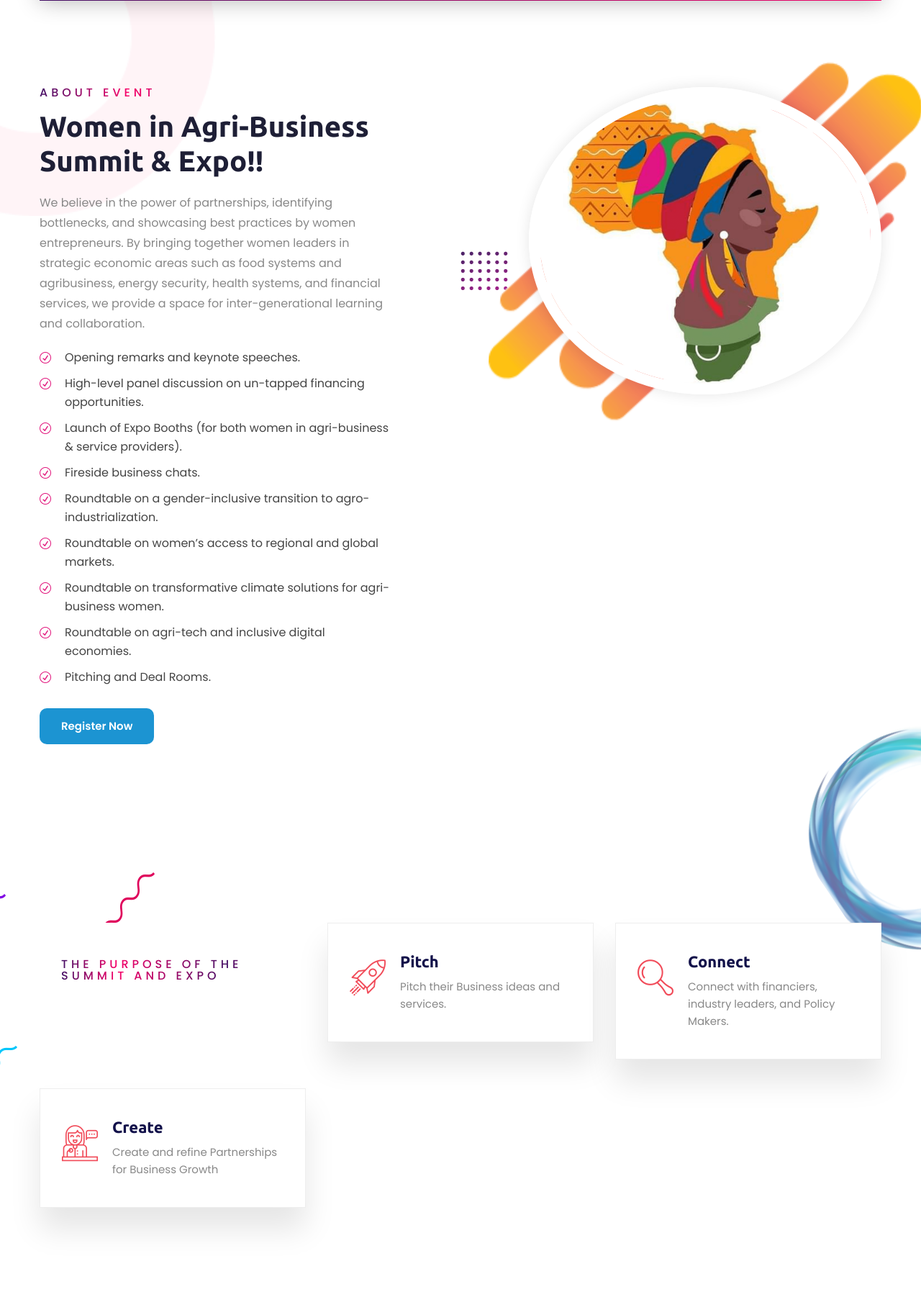
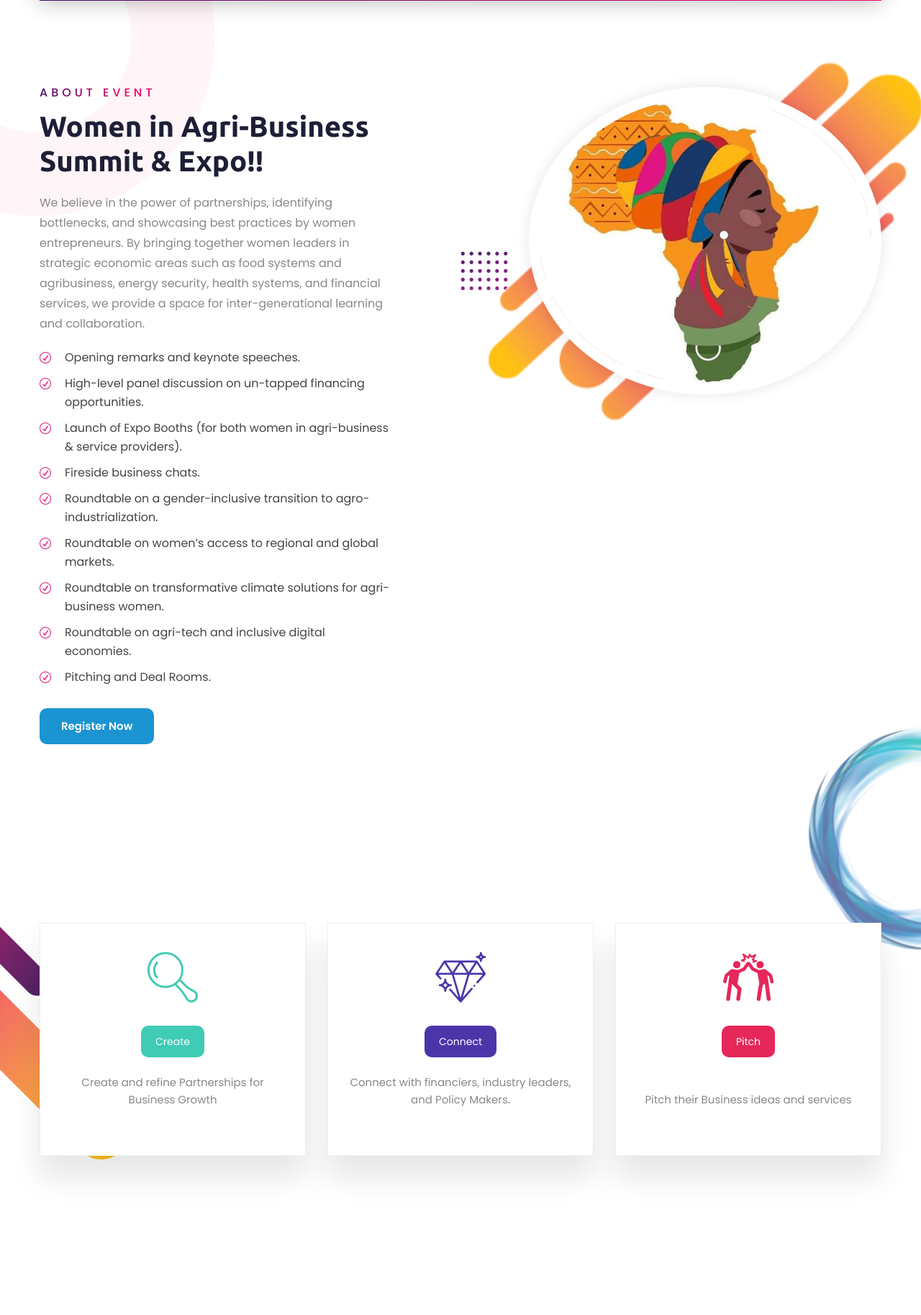
Before and after one commit to RachealN/summit-website, a Laravel app: page / in a window 1280 px wide. Shown: the part 973-2800 px from the top of the page at 72% size. Run offline with Laravel 10, Linux system fonts and the light colour scheme.

```diff
--- a/resources/views/site/layout/navbar.blade.php
+++ b/resources/views/site/layout/navbar.blade.php
@@ -6,9 +6,9 @@
 
         <div class="auto-container clearfix">
 
-            <div class="logo-box">
+            {{-- <div class="logo-box">
                 <div class="logo"><a href="index.html"><img src="images/logo6.png" alt="" title=""></a></div>
-            </div>
+            </div> --}}
 
             <!--Nav Box-->
             <div class="nav-outer clearfix">
@@ -29,6 +29,7 @@
                             <li><a href="{{ route('about') }}">About</a></li>
                             <li><a href="{{ route('speakers') }}">Speakers</a></li>
                             <li><a href="{{ route('events') }}">Events</a></li>
+                            <li><a href="{{ route('gallery') }}">Gallery</a></li>
                             <li><a href="{{ route('contact') }}">Contact</a></li>
                         </ul>
                     </div>
--- a/resources/views/site/pages/home.blade.php
+++ b/resources/views/site/pages/home.blade.php
@@ -5,83 +5,48 @@
 @section('content')
     <!-- Banner Section -->
     <section class="banner-section">
-
         <div class="banner-carousel owl-carousel owl-theme">
-
             <!-- Slide Item -->
-
             <div class="slide-item" style="background-image: url(images/main-slider/background-img.png);">
-
                 <div class="auto-container">
-
                     <div class="content-box">
-
                         <span class="title">The Source of the Nile</span>
-
                         <h2 class="p-0 m-0"> Women in Agri-Business Summit & Expo</h2>
-
                         <ul class="info-list">
-
                             <li><strong>Main Theme:</strong> New Pathways for Inclusive Transformation in Africa</li>
-
-                        </ul>
-
+                        </ul>
                         <ul class="info-list">
-
                             <li><strong>Subtheme:</strong> Partnerships for Investment and Economic Growth in
                                 Communities
                             </li>
-
-                        </ul>
-
+                        </ul>
                         <ul class="info-list">
-
                             <li><strong> Register here to attend in person or Virtually</strong></li>
-
                         </ul>
                         <div class="btn-box"><a href="register.html" class="theme-btn btn-style-two"><span
                                     class="btn-title">Register Now</span></a></div>
-
-                    </div>
-
-                </div>
-
-            </div>
-
+                    </div>
+                </div>
+            </div>
 
             <!-- Slide Item -->
 
             <div class="slide-item" style="background-image: url(images/gallery/expo1.png);">
-
                 <div class="auto-container">
-
                     <div class="content-box">
-
                         <span class="title">The Source of the Nile</span>
-
                         <h2> Women in Agri-Business Summit & Expo</h2>
-
                         <ul class="info-list">
-
                             <li><strong>Main Theme:</strong> New Pathways for Inclusive Transformation in Africa</li>
-
-                        </ul>
-
+                        </ul>
                         <ul class="info-list">
-
                             <li><strong>Subtheme:</strong> Partnerships for Investment and Economic Growth in
                                 Communities
                             </li>
                         </ul>
-
                         <ul class="info-list">
-
                             <li><strong> Register here to attend in person or Virtually</strong></li>
-
-                        </ul>
-
-                        <!-- <div class="title">Register here to attend in person or Virtually</div> -->
-                        <!-- <br> -->
+                        </ul>
                         <div class="btn-box"><a href="register.html" class="theme-btn btn-style-two"><span
                             class="btn-title">Register Now</span></a></div>
 
@@ -206,127 +171,49 @@
 
 
     <!-- Features Section Two -->
-    <section class="features-section-two">
-
+
+    <section class="features-section">
         <div class="auto-container">
-
             <div class="anim-icons">
-
-                <span class="icon twist-line-1 wow zoomIn"></span>
-
-                <span class="icon twist-line-2 wow zoomIn" data-wow-delay="1s"></span>
-
-                <span class="icon twist-line-3 wow zoomIn" data-wow-delay="2s"></span>
-
-            </div>
-
-
+                <span class="icon icon-shape-3 wow fadeIn"></span>
+                <span class="icon icon-line-1 wow fadeIn"></span>
+            </div>
             <div class="row">
-
-                <!-- Title Block -->
-
-                <div class="title-block col-lg-4 col-md-12 col-sm-12 wow fadeInUp">
-
-                    <div class="inner-box">
-
-                        <div class="sec-title">
-
-                            <span class="title">THE PURPOSE OF THE SUMMIT AND EXPO</span>
-
-                            <!-- <h2>THE EXPO </h2> -->
-
-                        </div>
-
-                    </div>
-
-                </div>
-
-
                 <!-- Feature Block -->
-
-                <div class="feature-block-two col-lg-4 col-md-6 col-sm-12 wow fadeInUp">
-
-                    <div class="inner-box">
-
-                        <div class="icon-box"><span class="icon flaticon-rocket-ship"></span></div>
-
-                        <h4><a>Pitch</a></h4>
-
-                        <div class="text">Pitch their Business ideas and services.</div>
-
-                    </div>
-
-                </div>
+                <div class="feature-block col-lg-4 col-md-6 col-sm-12 wow fadeInUp">
+                    <div class="inner-box">
+                        <div class="icon-box"><span class="icon flaticon-search"></span></div>
+                        <div class="link-box"><a class="theme-btn">Create</a></div>
+                        <br>
+                        <div class="text">Create and refine Partnerships for Business Growth</div>
+                    </div>
+
+                </div>
+
 
 
                 <!-- Feature Block -->
 
-                <div class="feature-block-two col-lg-4 col-md-6 col-sm-12 wow fadeInUp">
-
-                    <div class="inner-box">
-
-                        <div class="icon-box"><span class="icon flaticon-search"></span></div>
-
-                        <h4><a>Connect</a></h4>
-
+                <div class="feature-block col-lg-4 col-md-6 col-sm-12 wow fadeInUp" data-wow-delay="400ms">
+                    <div class="inner-box">
+                        <div class="icon-box"><span class="icon flaticon-diamond-1"></span></div>
+                        <div class="link-box"><a class="theme-btn">Connect</a></div>
+                        <br>
                         <div class="text">Connect with financiers, industry leaders, and Policy Makers.</div>
                     </div>
 
                 </div>
 
-
                 <!-- Feature Block -->
-
-                <!-- <div class="feature-block-two col-lg-4 col-md-6 col-sm-12 wow fadeInUp" data-wow-delay="400ms">
-
-                    <div class="inner-box">
-
-                        <div class="icon-box"><span class="icon flaticon-diamond-1"></span></div>
-
-                        <h4><a href="https://expert-themes.com/support/ticket/7690">Pitch</a></h4>
-
-                        <div class="text">Pitch their Business ideas and services.</div>
-
-                    </div>
-
-                </div> -->
-
-
-                <!-- Feature Block -->
-
-                <!-- <div class="feature-block-two col-lg-4 col-md-6 col-sm-12 wow fadeInUp" data-wow-delay="800ms">
-
-                    <div class="inner-box">
-
+                <div class="feature-block col-lg-4 col-md-6 col-sm-12 wow fadeInUp" data-wow-delay="800ms">
+                    <div class="inner-box">
                         <div class="icon-box"><span class="icon flaticon-success"></span></div>
-
-                        <h4><a href="https://expert-themes.com/support/ticket/7690">Connect</a></h4>
-
-                        <div class="text">Connect with financiers, industry leaders, and Policy Makers.</div>
-
-                    </div>
-
-                </div> -->
-
-
-                <!-- Feature Block -->
-
-                <div class="feature-block-two col-lg-4 col-md-6 col-sm-12 wow fadeInUp" data-wow-delay="1200ms">
-
-                    <div class="inner-box">
-
-                        <div class="icon-box"><span class="icon flaticon-lecture"></span></div>
-
-                        <h4><a>Create</a></h4>
-
-                        <div class="text">Create and refine Partnerships for Business Growth</div>
-
-                    </div>
-
-                </div>
-
-            </div>
-
+                        <div class="link-box"><a class="theme-btn">Pitch</a></div>
+                        <br><br>
+                        <div class="text">Pitch their Business ideas and services</div>
+                    </div>
+                </div>
+            </div>
         </div>
 
     </section>
@@ -340,7 +227,6 @@
                 <span class="title"> Speakers</span>
                 <h2>Our Distinguished Guests - Tentative</h2>
             </div>
-
             <div class="row">
                 <!-- Speaker Block -->
                 <div class="speaker-block-one col-xl-3 col-lg-4 col-md-6 col-sm-12">
--- a/routes/web.php
+++ b/routes/web.php
@@ -31,6 +31,10 @@ Route::get('/speakers', function () {
 Route::get('/events', function () {
     return view('site.pages.events');
 })->name('events');
+
+Route::get('/gallery', function () {
+    return view('site.pages.gallery');
+})->name('gallery');
 
 Route::get('/contact', function () {
     return view('site.pages.contact');
```
Also changed, not shown: resources/views/site/pages/gallery.blade.php (added, +200 -0 lines), 1 other file. Lines whose indentation alone changed are shown as unchanged.
